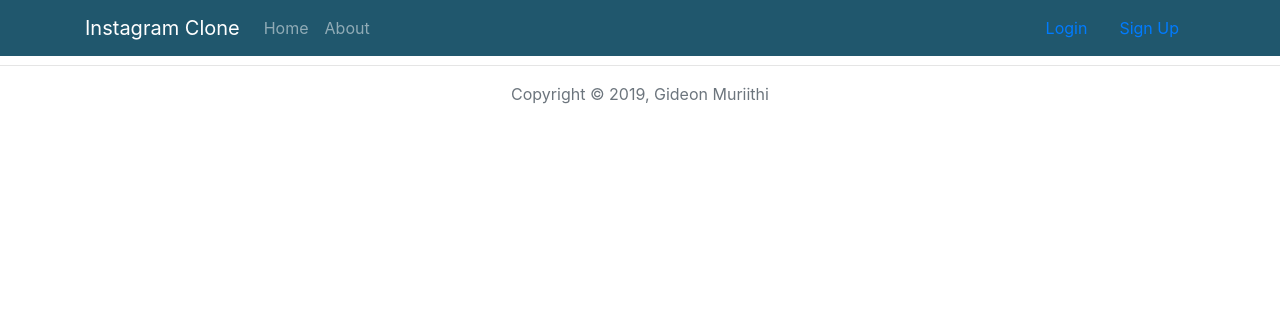
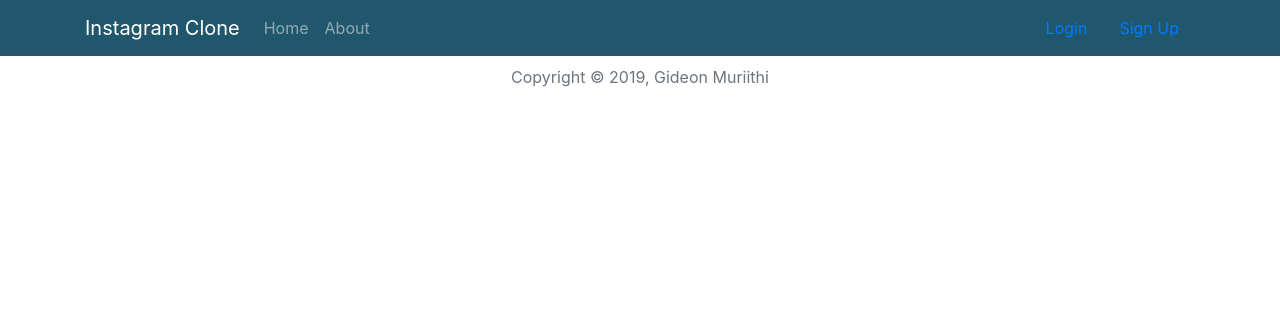
Before and after one commit to Gideon-Muriithi/instagram_clone, a Django app: page / in a window 1280 px wide. Shown: the top 316 px of the page. Run offline with Django 3.2, Linux system fonts and the light colour scheme; some libraries are stand-ins or nearby versions.

Commit message:
Modify postion of hr.

```diff
--- a/clones/templates/base.html
+++ b/clones/templates/base.html
@@ -15,7 +15,7 @@
     {% endif %}
 <body>
     {% include 'navbar.html' %}
-    <hr>
+
     <div class="mt-5">
         {% block content %}{% endblock content %}
     </div>
@@ -28,7 +28,7 @@
     <script src="https://maxcdn.bootstrapcdn.com/bootstrap/4.0.0-beta.2/js/bootstrap.min.js"
         integrity="sha384-alpBpkh1PFOepccYVYDB4do5UnbKysX5WZXm3XxPqe5iKTfUKjNkCk9SaVuEZflJ"
         crossorigin="anonymous"></script>
-    <hr class="mt-2">
+        <hr>
     <p style="text-align: center;" class="text-muted">Copyright &copy; 2019, Gideon Muriithi</p>
 </body>
 </html>
```
